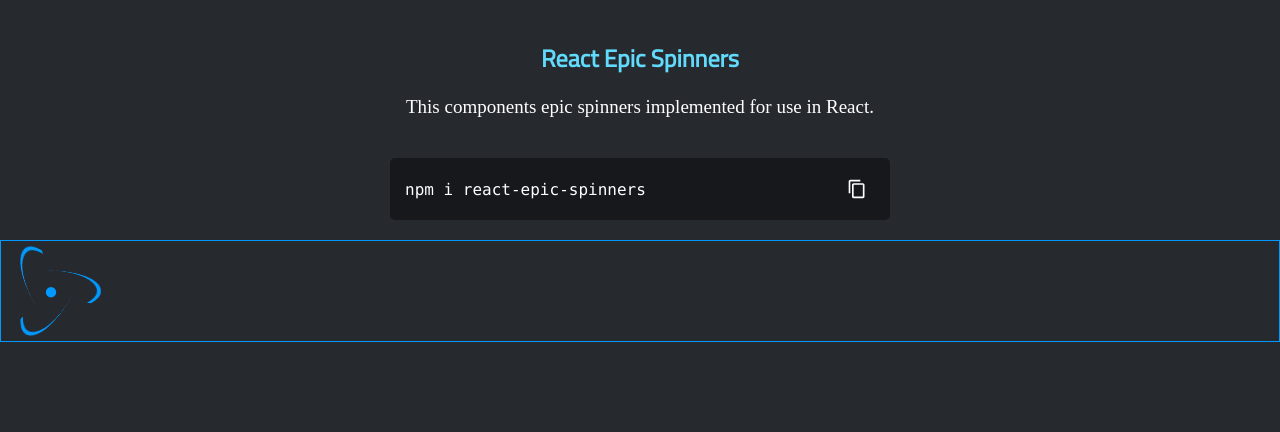
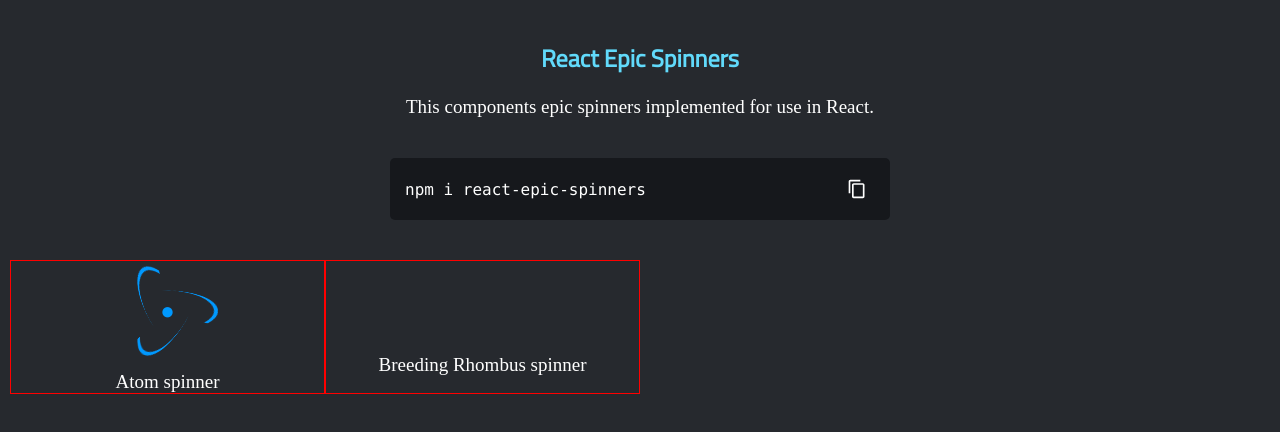
Before and after one commit to Juanestban/react-epic-spinners, a React (Create React App) app: page / in a window 1280 px wide. Shown: the top 432 px of the page. Built offline with nearby package versions, Linux system fonts and the light colour scheme.

Commit message:
falta terminar segundo spinner

```diff
--- a/src/components/Atoms/Text/Text.js
+++ b/src/components/Atoms/Text/Text.js
@@ -1,5 +1,5 @@
 import { P } from './styles'
 
-export const Text = ({ children }) => {
-  return <P>{children}</P>
+export const Text = ({ children, style }) => {
+  return <P style={style}>{children}</P>
 }
--- a/src/components/Molecules/CardSpinner/CardSpinner.js
+++ b/src/components/Molecules/CardSpinner/CardSpinner.js
@@ -1,5 +1,6 @@
-import Spinners from '../Spinners'
-import { ContainerCard } from './styles'
+import Spinners, { nameSpinners } from '../Spinners'
+import Text from '../../Atoms/Text'
+import { ContainerCard, Card } from './styles'
 
 export const CardSpinner = () => {
   const keySpinners = Object.keys(Spinners)
@@ -8,7 +9,12 @@
     <ContainerCard>
       {keySpinners.map((name, i) => {
         const Spinner = Spinners[[name]]
-        return <Spinner key={i} color="#09f" size={100} />
+        return (
+          <Card key={i}>
+            <Spinner color="#09f" size={100} />
+            <Text style={{ marginTop: 10 }}>{nameSpinners[i]}</Text>
+          </Card>
+        )
       })}
     </ContainerCard>
   )
--- a/src/components/Molecules/CardSpinner/styles.js
+++ b/src/components/Molecules/CardSpinner/styles.js
@@ -1,5 +1,17 @@
 import styled from 'styled-components'
 
 export const ContainerCard = styled.article`
-  border: 1px solid #09f;
+  display: flex;
+  flex-wrap: wrap;
+  padding: 0 10px;
+  padding-top: 20px;
 `
+
+export const Card = styled.div`
+  width: calc(100% / 4);
+  border: 1px solid red;
+  display: flex;
+  align-items: center;
+  justify-content: center;
+  flex-direction: column;
+`
--- /dev/null
+++ b/src/components/Molecules/Spinners/BreedingSpinner/BreedingSpinner.js
@@ -0,0 +1,10 @@
+import defaultProps from '../../../../config/defaultProps'
+import { BreendingSpinnerContainer, RhombusContent } from './styles'
+
+export const BreedingSpinner = ({ size, color, duration } = defaultProps) => {
+  return (
+    <BreendingSpinnerContainer>
+      <RhombusContent />
+    </BreendingSpinnerContainer>
+  )
+}
--- /dev/null
+++ b/src/components/Molecules/Spinners/BreedingSpinner/index.js
@@ -0,0 +1 @@
+export { BreedingSpinner as default } from './BreedingSpinner'
--- /dev/null
+++ b/src/components/Molecules/Spinners/BreedingSpinner/styles.js
@@ -0,0 +1,10 @@
+import styled from 'styled-components'
+
+export const BreendingSpinnerContainer = styled.div`
+  width: 65px;
+  height: 65px;
+  position: relative;
+  transform: rotate(45deg);
+`
+
+export const RhombusContent = styled.div``
--- a/src/components/Molecules/Spinners/index.js
+++ b/src/components/Molecules/Spinners/index.js
@@ -1,8 +1,12 @@
 import { AtomSpinner } from './AtomSpinner/AtomSpinner'
+import { BreedingSpinner } from './BreedingSpinner/BreedingSpinner'
 
 const Spinners = {
   AtomSpinner,
+  BreedingSpinner,
 }
 
+const nameSpinners = ['Atom spinner', 'Breeding Rhombus spinner']
+
 export default Spinners
-export { AtomSpinner }
+export { AtomSpinner, BreedingSpinner, nameSpinners }
```
